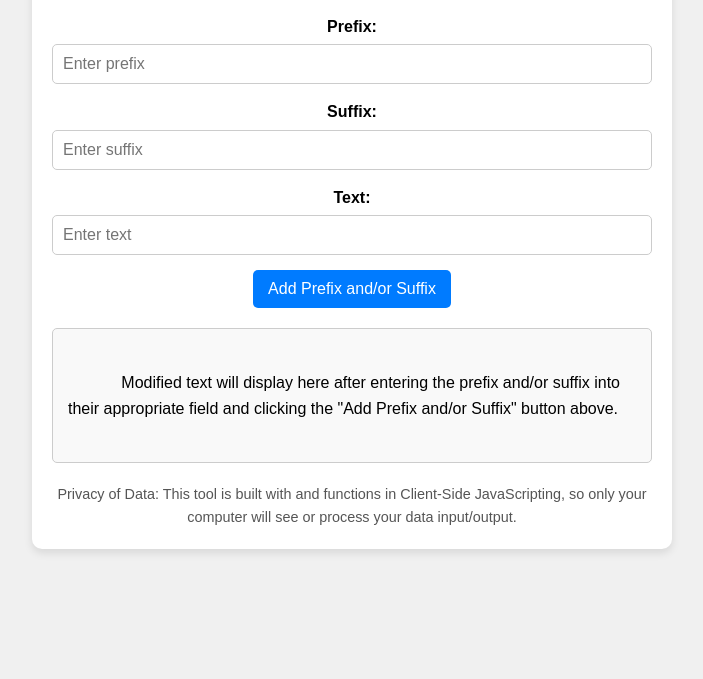
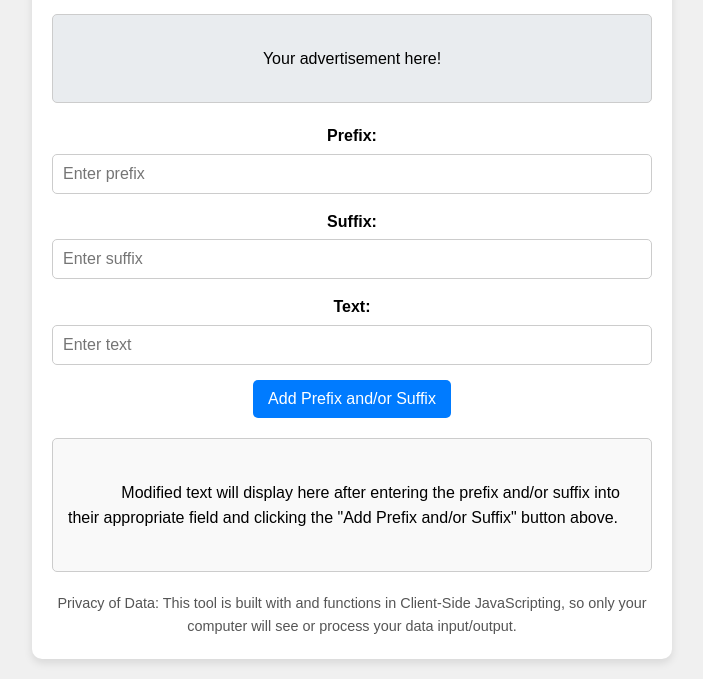
Before and after one commit to yamahasbr25/PrefixSuffix, a plain HTML site: page index.html in a window 1280 px wide. Shown: the part 146-825 px from the top of the page, without its empty margins (288-991 px from the left). Before the commit the page ends 800 px from the top, so only its background shows below. Drawn offline with Linux system fonts and the light colour scheme.

Commit message:
Update index.html

```diff
--- a/index.html
+++ b/index.html
@@ -110,6 +110,14 @@
             background: rgba(0, 0, 0, 0.5);
             z-index: 999;
         }
+        .ad-section {
+            margin: 20px 0;
+            padding: 15px;
+            background-color: #e9ecef;
+            border: 1px solid #ccc;
+            border-radius: 5px;
+            text-align: center;
+        }
     </style>
 </head>
 <body>
@@ -122,6 +130,11 @@
         </div>
 
         <h1>Output Box Tool</h1>
+
+        <div class="ad-section">
+            <p>Your advertisement here!</p>
+        </div>
+
         <div class="input-group">
             <label for="prefix">Prefix:</label>
             <input type="text" id="prefix" placeholder="Enter prefix">
```
